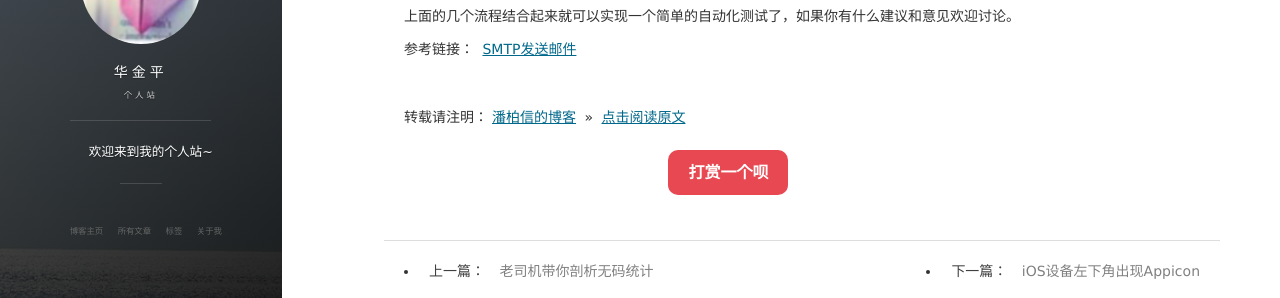
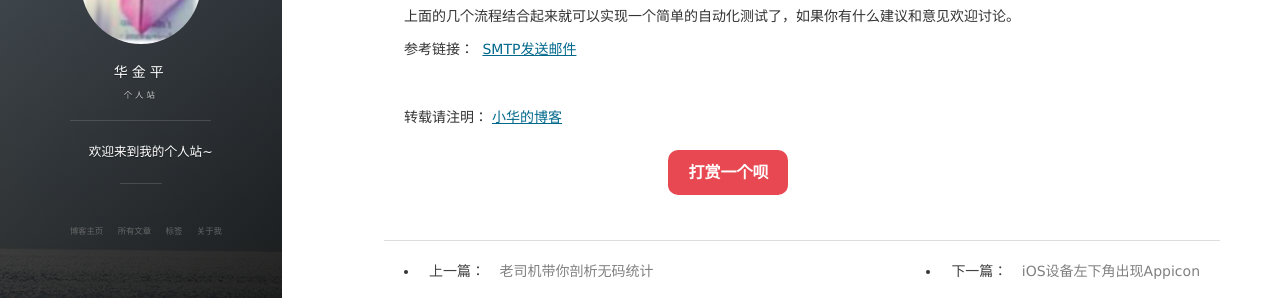
Before and after one commit to huajinping/huajinping.github.io, a Jekyll site: the page built from _posts/2016-08-04-PythonTestAutomationiOS.md, in a window 1280 px wide and 900 px high, scrolled down 2243 px. Shown: the part 364-662 px from the top of the window. Built offline with Jekyll 4.4.1, drawn with Linux system fonts in a browser that asks for light colours; nearby versions of some CDN libraries; comment, search, counter and statistics services are not loaded.

Commit message:
Update 2016-08-04-PythonTestAutomationiOS.md

```diff
--- a/_posts/2016-08-04-PythonTestAutomationiOS.md
+++ b/_posts/2016-08-04-PythonTestAutomationiOS.md
@@ -127,4 +127,4 @@ smtp_server是smtp的服务，如果你的from_addr是gamil.com，那么就要
 
 <br>
 
-转载请注明：[潘柏信的博客](http://baixin) » [点击阅读原文](http://baixin.io/2016/08/PythonTestAutomationiOS/)
+转载请注明：[小华的博客](http://huajinping.cf)
```
